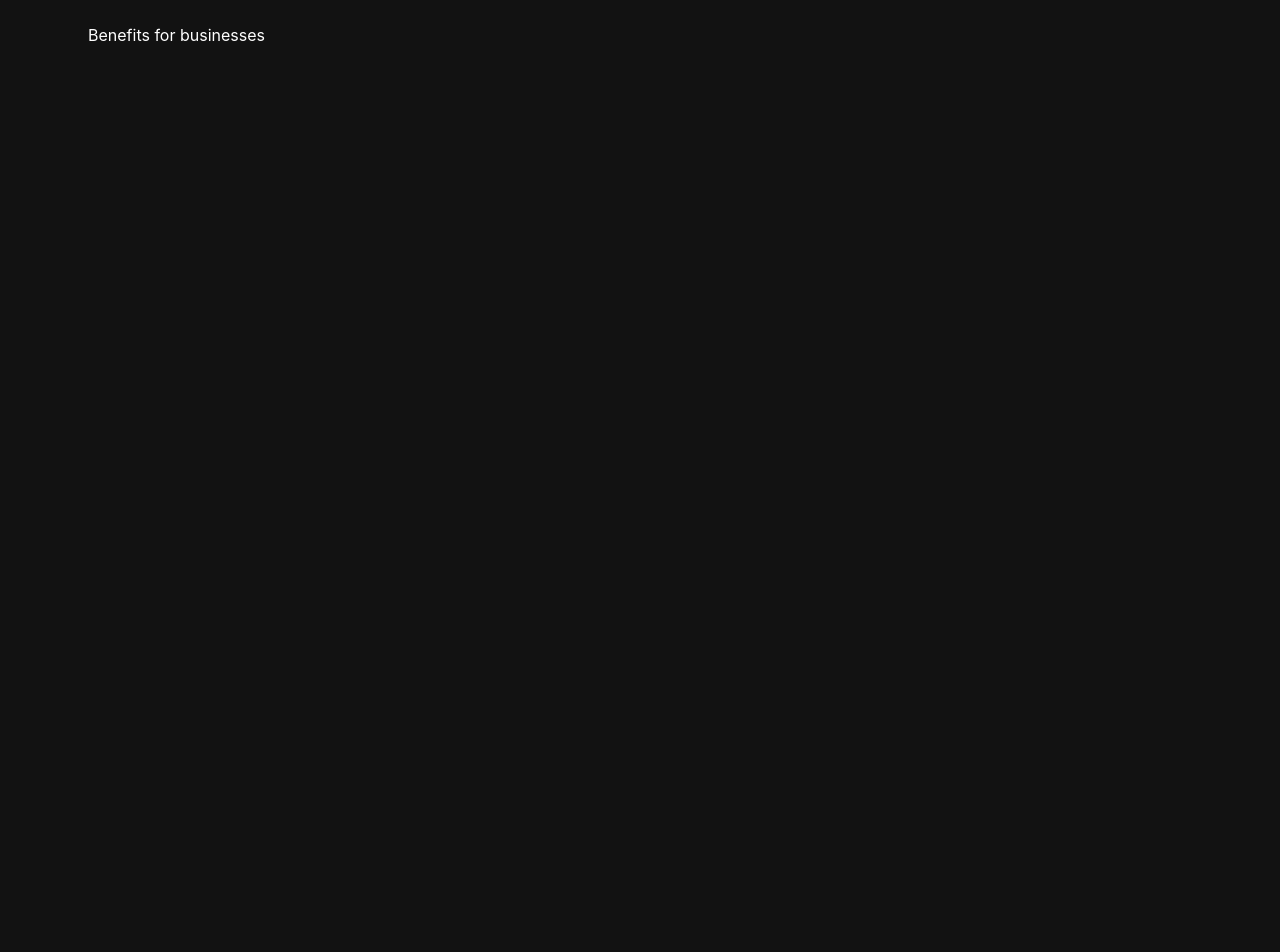
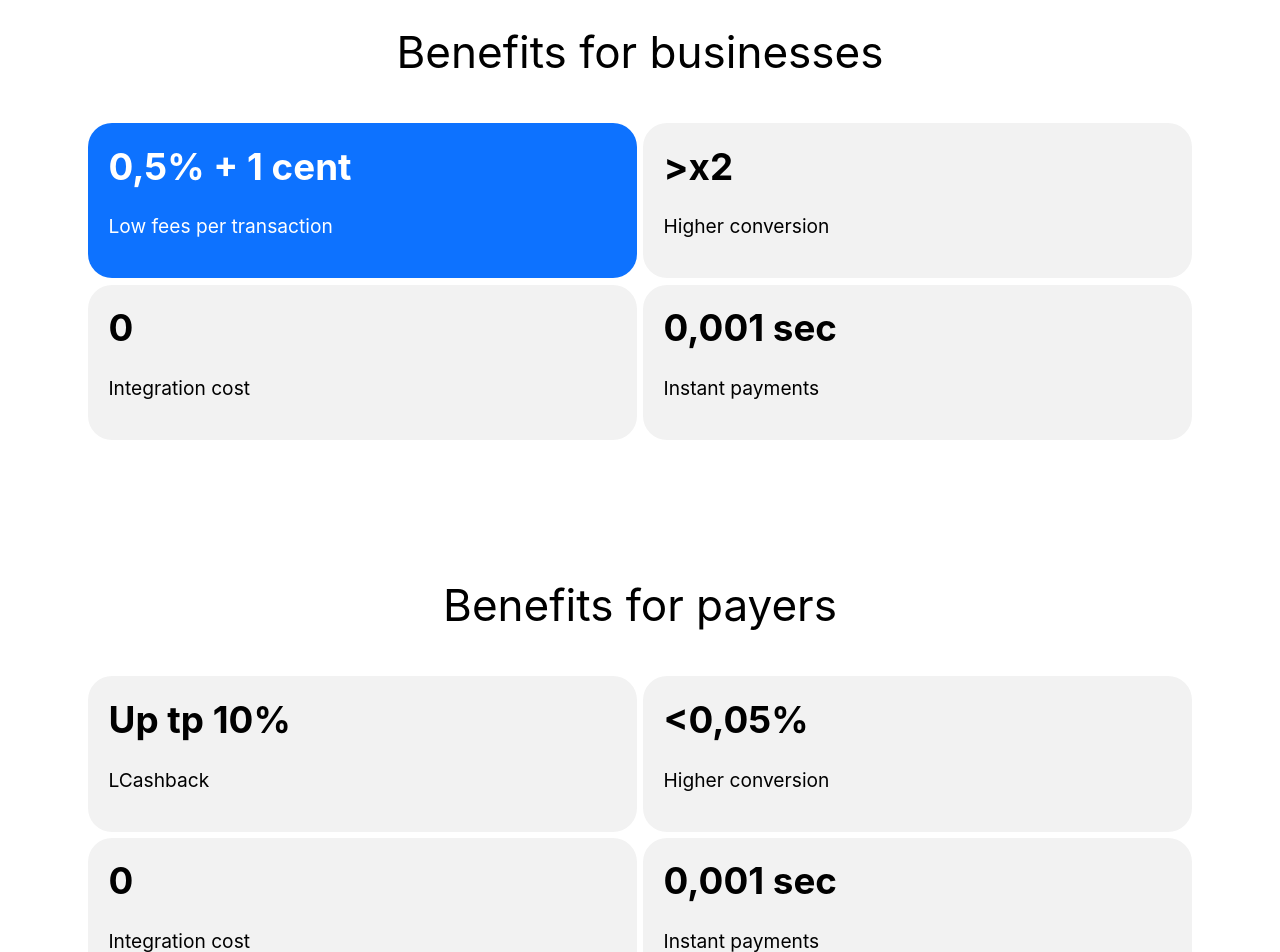
Before and after one commit to dimitrevsky/A2A-global-Frontend, a Nuxt app: page / in a window 1280 px wide. Shown: the part 1720-2672 px from the top of the page. Before the commit the page ends 1865 px from the top, so only its background shows below. Built offline with nearby package versions, Linux system fonts and the light colour scheme.

Commit message:
feat: добавил оставшиеся фичи и закончил макет

```diff
--- a/assets/styles.css
+++ b/assets/styles.css
@@ -4,13 +4,12 @@
   font-family: Inter, system-ui, -apple-system, BlinkMacSystemFont, "Segoe UI", Roboto, Oxygen, Ubuntu, Cantarell,
     "Open Sans", "Helvetica Neue", sans-serif;
   box-sizing: border-box;
-
 }
 
 :root {
-  --web-site-background: #121212;
   --section-gap: 200px;
-  --text-color: #fff;
+  --text-color: #000000;
+  --conteiner-background-color: #f2f2f2;
 }
 
 body {
@@ -18,11 +17,11 @@ body {
   color: var(--text-color);
 }
 
-main{
-    max-width: 1104px;
-    margin: auto;
+main {
+  max-width: 1104px;
+  margin: auto;
 }
 
 .text-general-style {
-    text-align: center;
+  text-align: center;
 }
--- a/components/Content.vue
+++ b/components/Content.vue
@@ -1,13 +1,22 @@
 <template>
   <main class="main">
-    <ContentPayment />
-    <ContentSavingsForClients />
+    <Payment />
+    <SavingsForClients />
     <BenefitsForBusinesses />
+    <BenefitsForPayers />
+    <Form />
+    <FAQ />
+    <footer>A2A.Global All rights reserved 2024(с)</footer>
   </main>
 </template>
 
 <script setup>
-import BenefitsForBusinesses from './Content/BenefitsForBusinesses.vue';
+import BenefitsForBusinesses from "./Content/BenefitsForBusinesses.vue";
+import BenefitsForPayers from "./Content/BenefitsForPayers.vue";
+import FAQ from "./Content/FAQ.vue";
+import SavingsForClients from "./Content/SavingsForClients.vue";
+import Form from "./Content/Form.vue";
+import Payment from "./Content/Payment.vue";
 </script>
 
 <style scoped>
@@ -21,4 +30,8 @@ import BenefitsForBusinesses from './Content/BenefitsForBusinesses.vue';
   justify-content: center;
   gap: calc(100px + 3vw);
 }
+
+footer {
+  text-align: center;
+}
 </style>
--- a/components/Content/BenefitsForBusinesses.vue
+++ b/components/Content/BenefitsForBusinesses.vue
@@ -1,17 +1,74 @@
 <template>
-  <section>
-    <div>
-        <p class="title">Benefits for businesses</p>
+  <section class="main__benefits__businesses">
+    <div class="main__benefits__businesses_title">
+      <p>Benefits for businesses</p>
     </div>
-    <div class="">
-      <div></div>
-      <div></div>
-      <div></div>
-      <div></div>
+    <div class="main__benefits__businesses__grid">
+      <div class="grid__conteiner">
+        <h1>0,5% + 1 cent</h1>
+        <p>Low fees per transaction</p>
+      </div>
+      <div class="grid__conteiner">
+        <h1>>x2</h1>
+        <p>Higher conversion</p>
+      </div>
+      <div class="grid__conteiner">
+        <h1>0</h1>
+        <p>Integration cost</p>
+      </div>
+      <div class="grid__conteiner">
+        <h1>0,001 sec</h1>
+        <p>Instant payments</p>
+      </div>
     </div>
   </section>
 </template>
 
 <script setup></script>
 
-<style scoped></style>
+<style scoped>
+.main__benefits__businesses_title {
+  font-size: calc(28px + (20 + 20 * 0.7) * (100vw - 375px) / 1920);
+  text-align: center;
+  margin-bottom: 1em;
+}
+
+.main__benefits__businesses__grid {
+  display: grid;
+  grid-template-columns: repeat(auto-fit, minmax(364px, 1fr));
+  gap: calc(5px + 0.1vw);
+}
+
+.grid__conteiner {
+  max-width: 100%;
+  background-color: var(--conteiner-background-color);
+  padding: 1.6vw;
+  padding-bottom: 40px;
+  border-radius: 24px;
+  text-wrap: nowrap;
+}
+
+.grid__conteiner:nth-child(1) {
+  background-color: #0d72ff;
+  color: #fff;
+}
+
+.grid__conteiner > h1 {
+  font-size: calc(24px + (16 + 16 * 0.7) * (100vw - 375px) / 1920);
+
+  margin-bottom: 0.7em;
+}
+
+.grid__conteiner > p {
+  font-size: calc(16px + (4 + 4 * 0.7) * (100vw - 375px) / 1920);
+}
+
+@media (max-width: 729px) {
+  .main__benefits__businesses__grid {
+    gap: calc(2px + 0.5vw);
+  }
+  .grid__conteiner {
+    padding: 3vw;
+  }
+}
+</style>
--- /dev/null
+++ b/components/Content/BenefitsForPayers.vue
@@ -0,0 +1,68 @@
+<template>
+  <section class="main__benefits__businesses">
+    <div class="main__benefits__businesses_title">
+      <p>Benefits for payers</p>
+    </div>
+    <div class="main__benefits__businesses__grid">
+      <div class="grid__conteiner">
+        <h1>Up tp 10%</h1>
+        <p>LCashback</p>
+      </div>
+      <div class="grid__conteiner">
+        <h1>&lt;0,05%</h1>
+        <p>Higher conversion</p>
+      </div>
+      <div class="grid__conteiner">
+        <h1>0</h1>
+        <p>Integration cost</p>
+      </div>
+      <div class="grid__conteiner">
+        <h1>0,001 sec</h1>
+        <p>Instant payments</p>
+      </div>
+    </div>
+  </section>
+</template>
+
+<script setup></script>
+
+<style scoped>
+.main__benefits__businesses_title {
+  font-size: calc(28px + (20 + 20 * 0.7) * (100vw - 375px) / 1920);
+  text-align: center;
+  margin-bottom: 1em;
+}
+
+.main__benefits__businesses__grid {
+  display: grid;
+  grid-template-columns: repeat(auto-fit, minmax(364px, 1fr));
+  gap: calc(5px + 0.1vw);
+}
+
+.grid__conteiner {
+  max-width: 100%;
+  background-color: var(--conteiner-background-color);
+  padding: 1.6vw;
+  padding-bottom: 40px;
+  border-radius: 24px;
+  text-wrap: nowrap;
+}
+
+.grid__conteiner > h1 {
+  font-size: calc(24px + (16 + 16 * 0.7) * (100vw - 375px) / 1920);
+  margin-bottom: 0.7em;
+}
+
+.grid__conteiner > p {
+  font-size: calc(16px + (4 + 4 * 0.7) * (100vw - 375px) / 1920);
+}
+
+@media (max-width: 729px) {
+  .main__benefits__businesses__grid {
+    gap: calc(2px + 0.5vw);
+  }
+  .grid__conteiner {
+    padding: 3vw;
+  }
+}
+</style>
--- /dev/null
+++ b/components/Content/FAQ.vue
@@ -0,0 +1,91 @@
+<template>
+  <section>
+    <div class="main__faq__title">
+      <h1>Frequently asked questions</h1>
+    </div>
+
+    <div v-for="item in 4" class="accordion">
+      <details class="accordion__details" name="faq">
+        <summary class="accordion__summary">
+          <span class="accordion__title" role="term" aria-details="faq-1"> What is A2A.Global? </span>
+        </summary>
+      </details>
+
+      <div class="accordion__content" id="faq-1" role="definition">
+        <div class="accordion__content-body">
+          <p>
+            A2A.Global is a payments processing company that revolutionises how payments are made. We believe that card
+            payments are the artifacts of the past, and direct account-to-account bank payments via simple buy fast
+            button are modernising the payment industry and client habits
+          </p>
+        </div>
+      </div>
+    </div>
+  </section>
+</template>
+
+<script setup></script>
+
+<style scoped>
+.main__faq__title {
+  font-size: calc(28px + (20 + 20 * 0.7) * (100vw - 375px) / 1920);
+  letter-spacing: -1px;
+  font-weight: 600;
+  text-align: center;
+  margin-bottom: 40px;
+}
+
+.accordion {
+  padding: 20px;
+  border-radius: 24px;
+  background-color: #f2f2f2;
+  margin-bottom: 16px;
+}
+
+.accordion__content {
+  display: grid;
+  grid-template-rows: 0fr;
+  align-self: end;
+  transition: all 0.2s ease-in-out;
+}
+
+.accordion__content-body {
+  overflow: hidden;
+}
+
+.accordion__content-body > p {
+  margin-top: 20px;
+}
+
+.accordion__details[open] + .accordion__content {
+  grid-template-rows: 1fr;
+  margin-bottom: 20px;
+}
+
+.accordion__title {
+}
+
+details {
+  position: relative;
+}
+
+summary {
+  list-style: none;
+  cursor: pointer;
+}
+
+details summary::before {
+  content: "›";
+  font-size: 24px;
+  transform: rotate(180deg);
+  position: absolute;
+  right: 0;
+  top: -3px;
+  transition: all 0.1s ease-in;
+}
+
+details[open] summary::before {
+  content: "›";
+  rotate: -90deg;
+}
+</style>
--- /dev/null
+++ b/components/Content/Form.vue
@@ -0,0 +1,129 @@
+<template>
+  <section class="main__form_wrapper">
+    <div>
+      <h1>Future of payments happening now</h1>
+      <p>Fill in the form to join the A2A.Global community and our founders will contact you</p>
+    </div>
+    <div>
+      <form action="" class="main__form">
+        <div class="main__form__name">
+          <input type="text" placeholder="What is your name?" class="input-width input" />
+        </div>
+        <div class="main__form__phone-number">
+          <input type="text" placeholder="+1 234 567-89-00" class="input-width input" />
+        </div>
+        <div class="input-container">
+          <textarea
+            placeholder="Other information"
+            name="131"
+            style="height: 200px"
+            class="main__form__other-info input-width input"
+          ></textarea>
+        </div>
+        <div>
+          <input type="submit" value="Send" class="submit-btn" />
+        </div>
+      </form>
+    </div>
+  </section>
+</template>
+
+<script setup></script>
+
+<style scoped>
+.main__form_wrapper {
+  display: flex;
+  flex-direction: column;
+  padding: 0 16px;
+  text-align: center;
+  margin: 0 auto;
+  gap: 20px;
+}
+
+.main__form_wrapper > div > h1 {
+  font-size: calc(28px + (20 + 20 * 0.7) * (100vw - 375px) / 1920);
+  margin-bottom: 16px;
+  font-weight: 600;
+}
+
+.main__form_wrapper > div > p {
+  font-size: calc(16px + (4 + 4 * 0.7) * (100vw - 375px) / 1920);
+}
+
+.main__form {
+  display: flex;
+  max-width: 100%;
+  flex-direction: column;
+  gap: 16px;
+}
+
+input,
+textarea,
+.submit-btn {
+  border: none;
+  font-size: calc(18px + (6 + 6 * 0.7) * (100vw - 375px) / 1920);
+  border-radius: 24px;
+  line-height: 28.8px;
+  resize: vertical;
+}
+
+textarea {
+  border-radius: 24px 10px 10px 24px;
+  min-height: 138px;
+}
+
+.input-width {
+  width: 100%;
+}
+
+.input {
+  padding: 20px;
+  height: 69px;
+  background-color: #f2f2f2;
+}
+
+textarea::-webkit-scrollbar {
+  width: 8px;
+  height: 8px;
+  margin-right: 10px;
+}
+
+textarea::-webkit-scrollbar-thumb {
+  background-color: #888;
+  border-radius: 10px;
+  border: 2px solid #ccc;
+}
+
+textarea::-webkit-scrollbar-track {
+  background-color: #f1f1f1;
+  border-radius: 10px;
+}
+
+textarea::-webkit-scrollbar-thumb:hover {
+  background-color: #555;
+}
+
+textarea::-webkit-scrollbar-thumb:active {
+  background-color: #333;
+}
+
+.submit-btn {
+  background-color: #0d72ff;
+  color: #ffffff;
+  padding: 16px 0;
+  font-weight: 600;
+  width: 100%;
+  line-height: 1rem;
+}
+
+@media (max-width: 842px) {
+  .input {
+    padding: 16px;
+    height: 54px;
+  }
+
+  .submit-btn {
+    padding: 12px 0;
+  }
+}
+</style>
--- a/components/Header.vue
+++ b/components/Header.vue
@@ -6,8 +6,7 @@ import Button from "./UI/Button.vue";
 
 <template>
   <header class="header">
-    <div class="header__logo"><img src="/assets/img/Logo.svg" alt="Logo">
-    </div>
+    <div class="header__logo"><img src="/assets/img/Logo.svg" alt="Logo" /></div>
 
     <Navigation />
 
@@ -29,11 +28,11 @@ import Button from "./UI/Button.vue";
   font-size: 24px;
   display: flex;
   gap: 22px;
-  background-color: var(--web-site-background);
+  background-color: #fff;
   justify-content: space-between;
   align-items: center;
   line-height: 21.6px;
-  z-index: 1;
+  z-index: 100;
 }
 
 .header__logo {
--- a/components/Sidebar.vue
+++ b/components/Sidebar.vue
@@ -47,7 +47,7 @@ const closeMenu = () => {
   height: 3px;
   margin: 4px 0;
   border-radius: 12px;
-  background-color: #ffffff;
+  background-color: #000000;
   transition: transform 0.3s ease-in-out;
 }
 
@@ -74,7 +74,7 @@ const closeMenu = () => {
   right: 0;
   width: 100%;
   height: 100%;
-  background-color: var(--web-site-background);
+  background-color:  #fff;
   opacity: 0;
   transition: opacity 0.3s ease;
   pointer-events: none;
@@ -90,7 +90,7 @@ const closeMenu = () => {
   top: 50%;
   left: 50%;
   transform: translate(-50%, -50%);
-  color: white;
+  color: rgb(0, 0, 0);
   text-align: center;
 }
 
```
Also changed, not shown: 1 other file (tests, documents, lock files or other folders).
